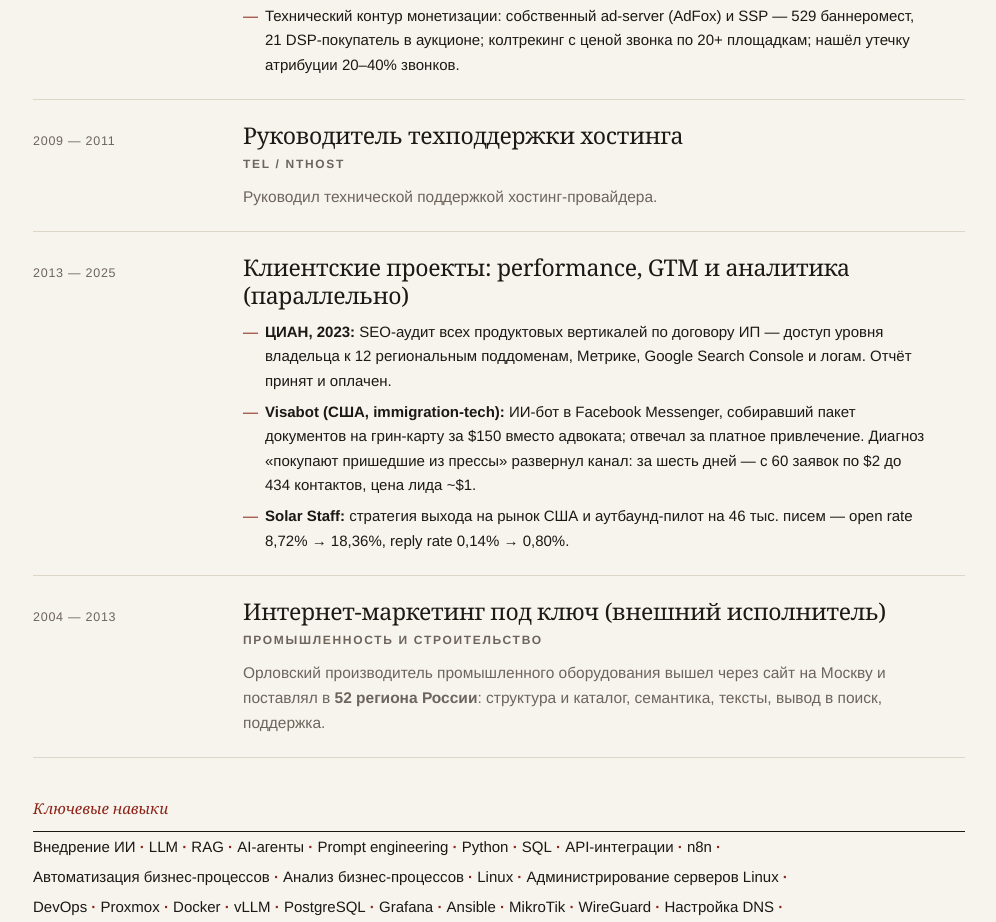
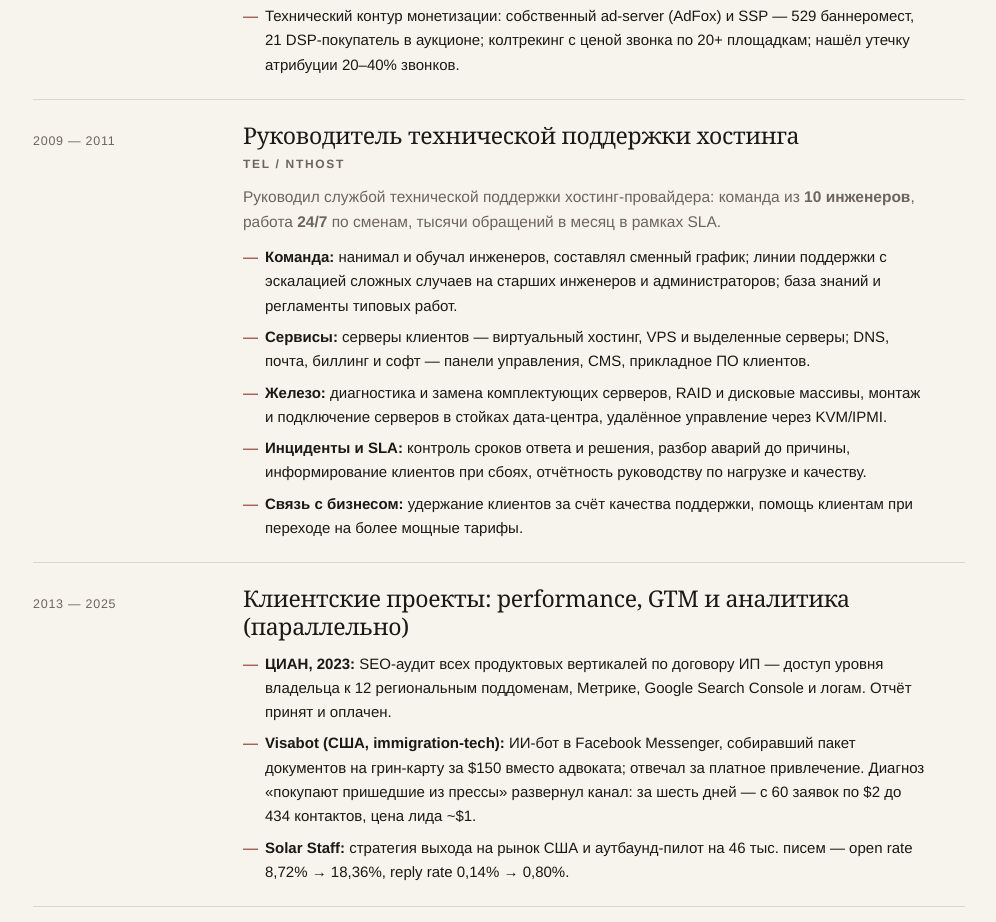
Before and after one commit to leadskud/cv, a plain HTML site: page ai/index.html in a window 1280 px wide. Shown: the part 4623-5545 px from the top of the page, without its empty margins (141-1137 px from the left). Drawn offline with Linux system fonts and the light colour scheme.

Commit message:
CV /ai/: блок TEL/NTHost — команда 10 инженеров 24/7, SLA, железо (подтверждено владельцем 16.11)

```diff
--- a/ai/index.html
+++ b/ai/index.html
@@ -295,9 +295,16 @@ nav.top a.me{color:var(--ink);font-weight:700}
   <div class="job" id="job4">
     <div class="dates">2009 — 2011</div>
     <div class="jbody">
-      <h3>Руководитель техподдержки хостинга</h3>
+      <h3>Руководитель технической поддержки хостинга</h3>
       <div class="org">TEL / NTHost</div>
-      <p>Руководил технической поддержкой хостинг-провайдера.</p>
+      <p>Руководил службой технической поддержки хостинг-провайдера: команда из <b>10 инженеров</b>, работа <b>24/7</b> по сменам, тысячи обращений в месяц в рамках SLA.</p>
+      <ul>
+        <li><b>Команда:</b> нанимал и обучал инженеров, составлял сменный график; линии поддержки с эскалацией сложных случаев на старших инженеров и администраторов; база знаний и регламенты типовых работ.</li>
+        <li><b>Сервисы:</b> серверы клиентов — виртуальный хостинг, VPS и выделенные серверы; DNS, почта, биллинг и софт — панели управления, CMS, прикладное ПО клиентов.</li>
+        <li><b>Железо:</b> диагностика и замена комплектующих серверов, RAID и дисковые массивы, монтаж и подключение серверов в стойках дата-центра, удалённое управление через KVM/IPMI.</li>
+        <li><b>Инциденты и SLA:</b> контроль сроков ответа и решения, разбор аварий до причины, информирование клиентов при сбоях, отчётность руководству по нагрузке и качеству.</li>
+        <li><b>Связь с бизнесом:</b> удержание клиентов за счёт качества поддержки, помощь клиентам при переходе на более мощные тарифы.</li>
+      </ul>
     </div>
   </div>
   <div class="job" id="job5">
```
Also changed, not shown: 1 other file.
